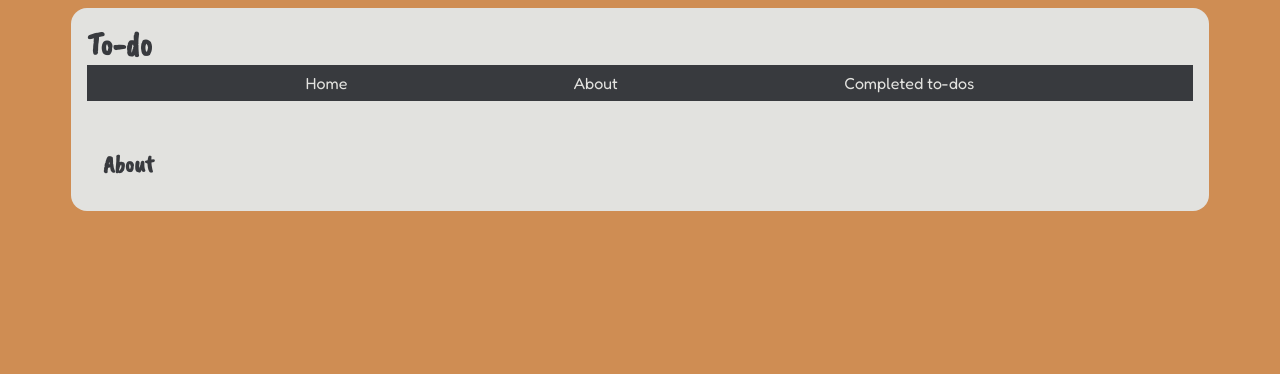
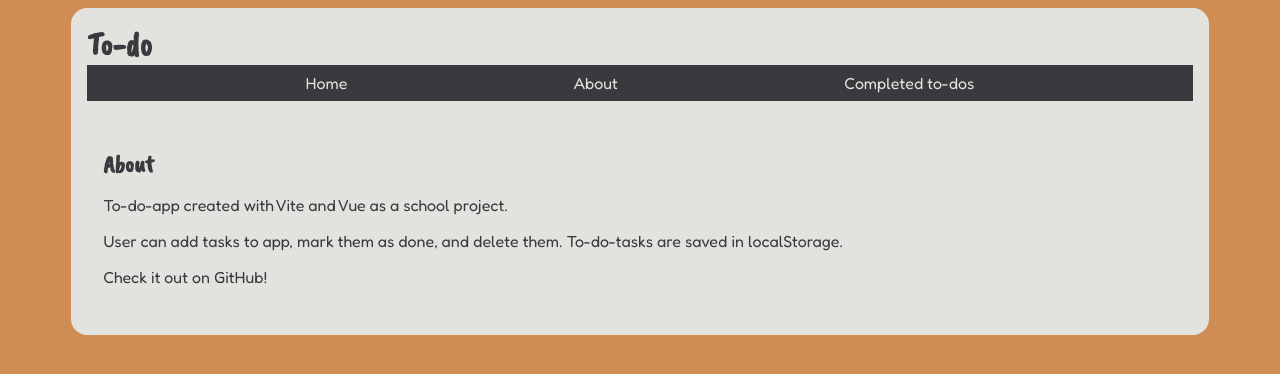
Before and after one commit to maria-jon/todo, a Vue app: page /about in a window 1280 px wide. Shown: the top 374 px of the page. Built offline with nearby package versions, Linux system fonts and the light colour scheme.

Commit message:
feat: add text content to about page

```diff
--- a/src/views/AboutView.vue
+++ b/src/views/AboutView.vue
@@ -1,5 +1,8 @@
 <template>
   <main class="about">
     <h2>About</h2>
+    <p>To-do-app created with Vite and Vue as a school project.</p>
+    <p>User can add tasks to app, mark them as done, and delete them. To-do-tasks are saved in localStorage.</p>
+    <p>Check it out on <a href="https://github.com/maria-jon/todo">GitHub</a>!</p>
   </main>
 </template>
```
